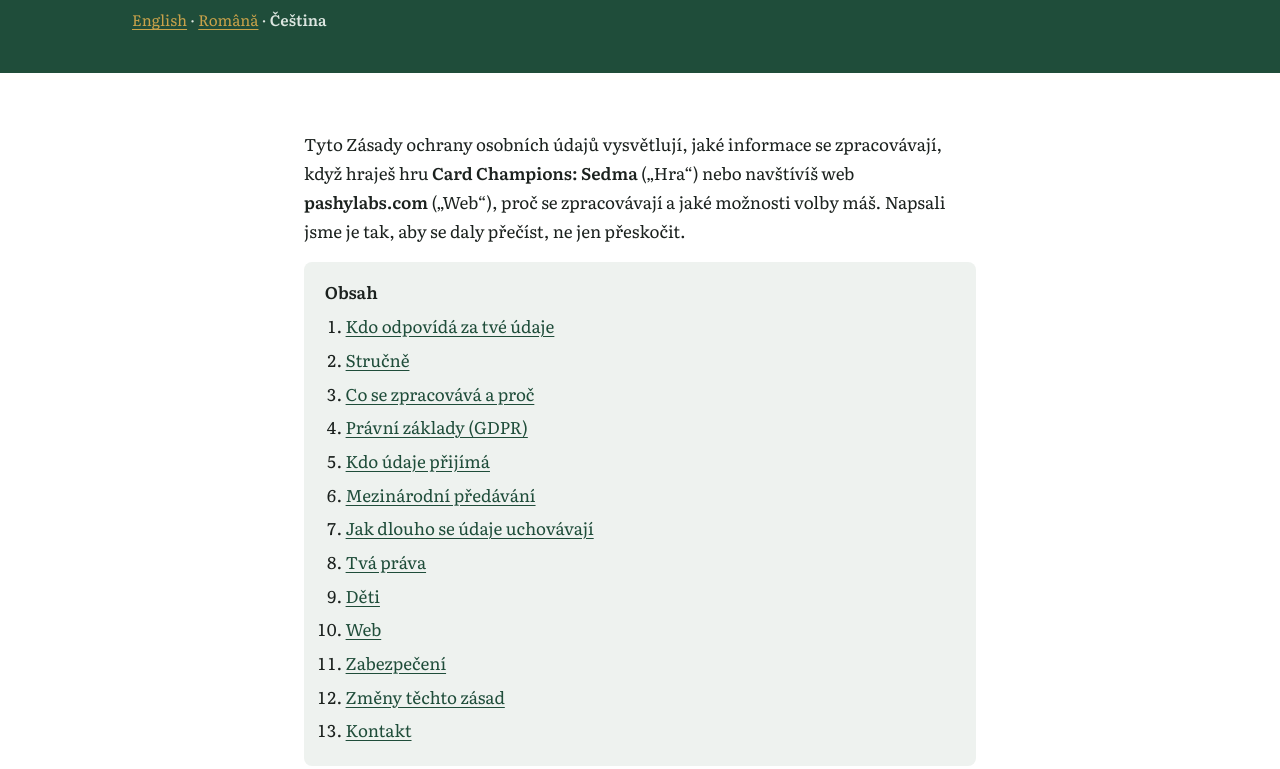
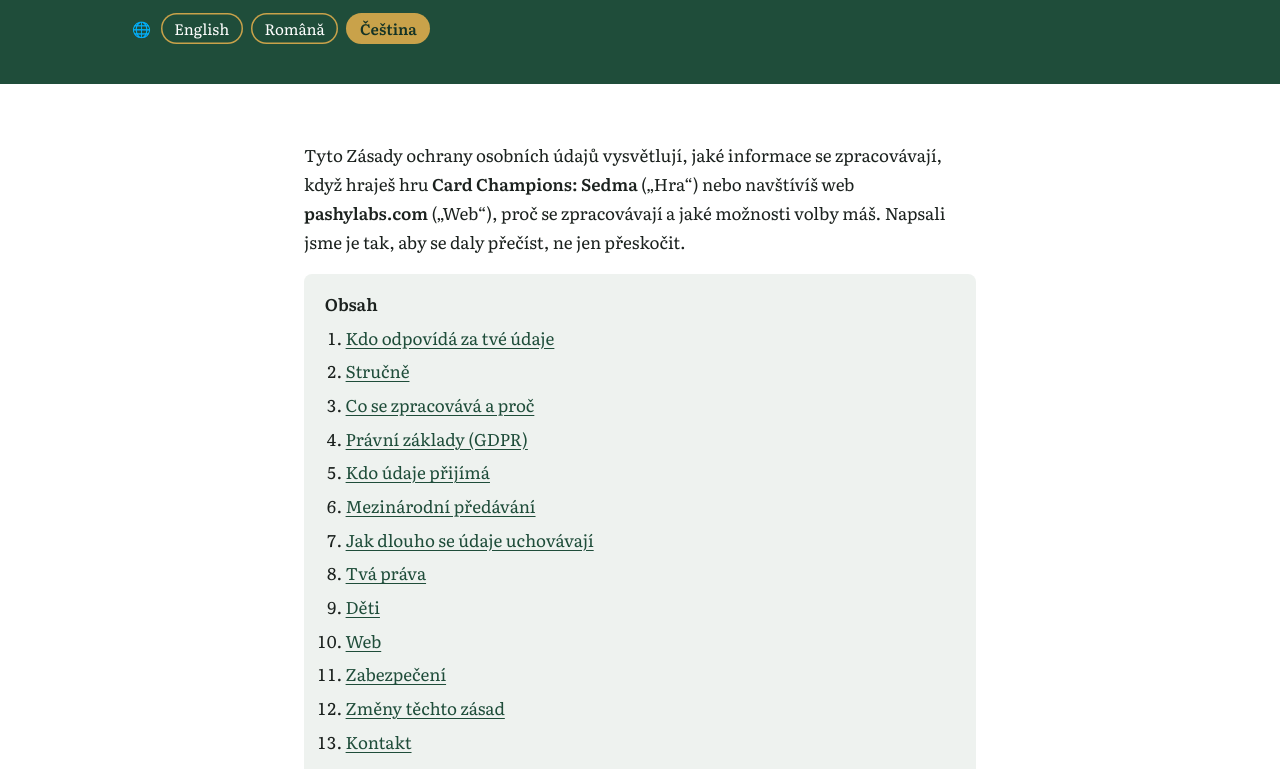
Before and after one commit to PashyFTW/PashyLabs-Site, a plain HTML site: page cs/privacy.html in a window 1280 px wide. Shown: the part 201-970 px from the top of the page. Drawn offline with nearby package versions, Linux system fonts and the light colour scheme.

Commit message:
Version 005
Fixed a visual bug

```diff
--- a/cs/privacy.html
+++ b/cs/privacy.html
@@ -5,7 +5,7 @@
 <meta name="viewport" content="width=device-width, initial-scale=1">
 <title>Zásady ochrany osobních údajů – PashyLabs</title>
 <meta name="description" content="Zásady ochrany osobních údajů pro Card Champions: Sedma a web PashyLabs.">
-<link rel="stylesheet" href="../style.css">
+<link rel="stylesheet" href="../style.css?v=2">
 <link rel="icon" href="../assets/icon.png">
 <link rel="alternate" hreflang="en" href="https://pashylabs.com/privacy.html">
 <link rel="alternate" hreflang="ro" href="https://pashylabs.com/ro/privacy.html">
@@ -32,7 +32,7 @@
   <div class="wrap">
     <h1>Zásady ochrany osobních údajů</h1>
     <p>Card Champions: Sedma · pashylabs.com · Naposledy aktualizováno 29. října 2026</p>
-    <p class="lang-switch"><a href="../privacy.html" hreflang="en" lang="en">English</a> · <a href="../ro/privacy.html" hreflang="ro" lang="ro">Română</a> · <span aria-current="true">Čeština</span></p>
+    <p class="lang-switch"><a href="../privacy.html" hreflang="en" lang="en">English</a> <a href="../ro/privacy.html" hreflang="ro" lang="ro">Română</a> <span aria-current="true">Čeština</span></p>
   </div>
 </header>
 
--- a/style.css
+++ b/style.css
@@ -210,6 +210,12 @@
 }
 
 /* Language switcher (privacy pages) */
-.doc-head .lang-switch { margin-top: .6rem; font-size: .95rem; }
-.doc-head .lang-switch a { color: var(--gold); }
-.doc-head .lang-switch [aria-current] { font-weight: 700; }
+.doc-head .lang-switch { margin-top: 1rem; display: flex; flex-wrap: wrap; align-items: center; gap: .5rem; font-size: .95rem; }
+.doc-head .lang-switch::before { content: "\1F310"; margin-right: .1rem; }
+.doc-head .lang-switch a,
+.doc-head .lang-switch [aria-current] {
+  display: inline-block; padding: .3rem .85rem; border-radius: 999px; text-decoration: none; line-height: 1.4;
+}
+.doc-head .lang-switch a { color: #fff; box-shadow: inset 0 0 0 1.5px var(--gold); }
+.doc-head .lang-switch a:hover { background: var(--gold); color: var(--felt-deep); }
+.doc-head .lang-switch [aria-current] { background: var(--gold); color: var(--felt-deep); font-weight: 700; }
```
Also changed, not shown: privacy.html (+2 -2 lines), ro/privacy.html (+2 -2 lines).
